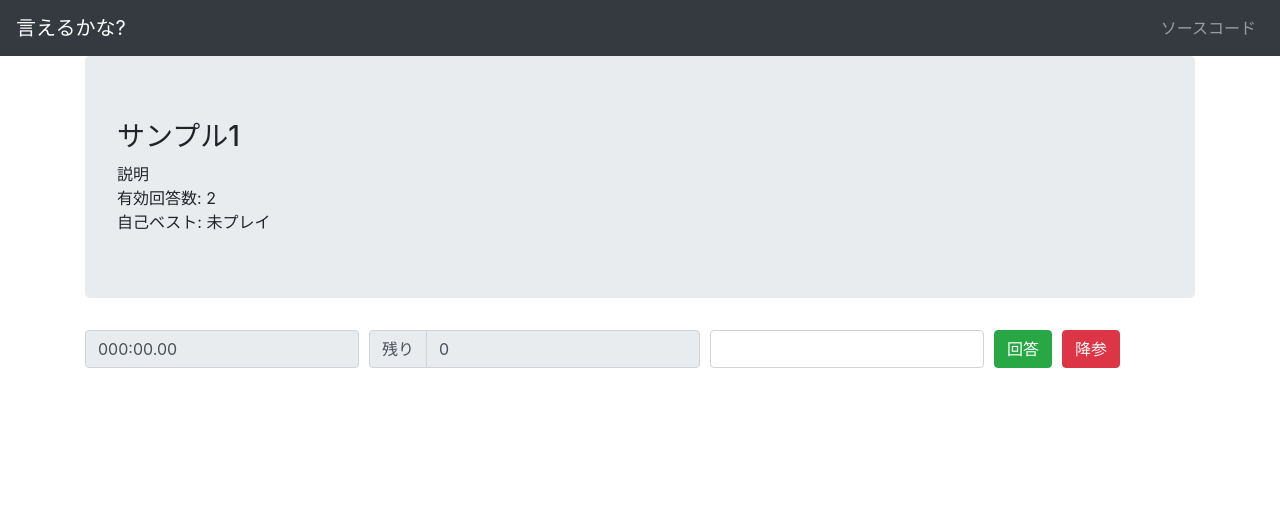
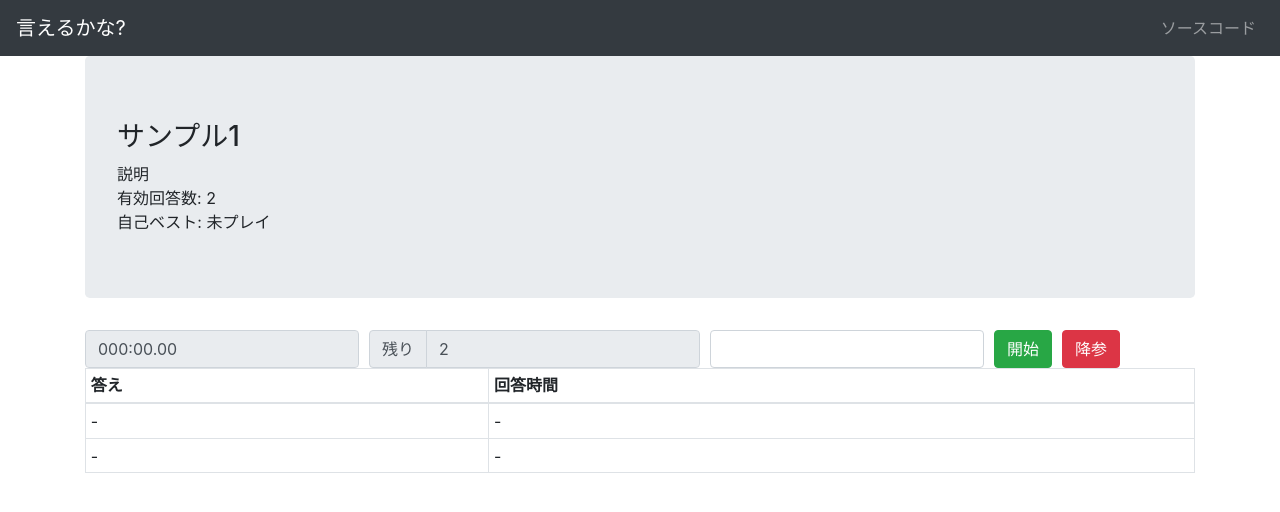
Before and after one commit to ecto0310/can_you_say, a React (Create React App) app: page /sample1 in a window 1280 px wide. Shown: the top 512 px of the page. Built offline with nearby package versions, Linux system fonts and the light colour scheme.

Commit message:
Add answer table

```diff
--- /dev/null
+++ b/src/component/play.scss
@@ -0,0 +1,7 @@
+.play {
+  table#answer-list {
+    #wrong {
+      color: #ff0000;
+    }
+  }
+}
--- a/src/component/play.tsx
+++ b/src/component/play.tsx
@@ -1,10 +1,12 @@
 import React from 'react';
-import { Jumbotron, Button, InputGroup, Col, Form } from 'react-bootstrap';
+import { Jumbotron, Button, InputGroup, Col, Form, Table } from 'react-bootstrap';
 import { RouteComponentProps } from 'react-router-dom';
 import Axios from 'axios';
 
 import * as Record from '../assets/record';
 import ErrorMsg from '../assets/errorMsg';
+
+import './play.scss';
 
 type playProps = {} & RouteComponentProps<{ id: string }>;
 
@@ -22,7 +24,7 @@ type GameData = {
 };
 
 type PlayData = {
-  play: boolean;
+  play: number;
   startUnixTime: number;
   answerCnt: number;
   answers: GameStatus[];
@@ -48,7 +50,7 @@ class Play extends React.Component<playProps, playState> {
         answers: []
       },
       playData: {
-        play: false,
+        play: 0,
         startUnixTime: 0,
         answerCnt: 0,
         answers: []
@@ -64,26 +66,37 @@ class Play extends React.Component<playProps, playState> {
     const url = "./data/" + this.props.match.params.id + ".json";
     Axios.get<GameData>(url).then((res) => {
       this.setState({ gameData: res.data });
+      this.setState({
+        playData: {
+          play: 0,
+          startUnixTime: 0,
+          answerCnt: res.data.answerCnt,
+          answers: res.data.answers
+        }
+      });
     }).catch(error => {
       this.setState({ errorMsg: error.response.status });
     });
   }
 
   endGame() {
+    let playData = this.state.playData;
+    playData.play = 2;
+    this.setState({ playData: playData });
     clearInterval(this.state.timerId!);
     Record.set(this.props.match.params.id, this.state.timer, this.state.gameData.answerCnt - this.state.playData.answerCnt);
   }
 
   submit() {
     let playData = this.state.playData;
-    if (this.state.playData.play) {
+    if (this.state.playData.play === 1) {
       playData.answers.forEach(i => { if (i.answer === this.state.input && !i.solve) { i.solve = true; i.time = Record.convertString(this.state.timer); playData.answerCnt--; } });
       this.setState({ playData: playData, input: "" });
       if (playData.answerCnt === 0) {
         this.endGame();
       }
-    } else {
-      playData.play = true
+    } else if (this.state.playData.play === 0) {
+      playData.play = 1;
       playData.answers = this.state.gameData.answers;
       playData.answerCnt = this.state.gameData.answerCnt;
       playData.answers.forEach(i => { i.solve = false });
@@ -91,7 +104,33 @@ class Play extends React.Component<playProps, playState> {
       let timerId = setInterval(() => { this.setState({ timer: Math.floor(new Date().getTime() / 10 - playData.startUnixTime) }) }, 10);
       this.setState({ playData: playData, timerId: timerId, input: "" });
     }
-    console.log(this.state);
+  }
+
+  answerTable(): JSX.Element[] {
+    return this.state.playData.answers.map((answer) => {
+      if (answer.solve) {
+        return (
+          <tr key={answer.answer}>
+            <td>{answer.answer}</td>
+            <td>{answer.time}</td>
+          </tr>
+        );
+      }
+      if (this.state.playData.play === 2) {
+        return (
+          <tr key={answer.answer} id="wrong">
+            <td>{answer.answer}</td>
+            <td>{answer.time}</td>
+          </tr>
+        );
+      }
+      return (
+        <tr key={answer.answer}>
+          <td>-</td>
+          <td>-</td>
+        </tr>
+      );
+    });
   }
 
   render() {
@@ -139,7 +178,7 @@ class Play extends React.Component<playProps, playState> {
             </Col>
             <Col xs="auto">
               <Button type="button" variant="success" onClick={() => this.submit()}>
-                回答
+                {(this.state.playData.play === 0 ? "開始" : "回答")}
               </Button>
             </Col>
             <Col xs="auto">
@@ -149,6 +188,17 @@ class Play extends React.Component<playProps, playState> {
             </Col>
           </Form.Row>
         </Form>
+        <Table bordered id="answer-list" size="sm">
+          <thead>
+            <tr>
+              <th id="answer">答え</th>
+              <th id="answer-time">回答時間</th>
+            </tr>
+          </thead>
+          <tbody>
+            {this.answerTable()}
+          </tbody>
+        </Table>
       </div>
     );
   }
```
